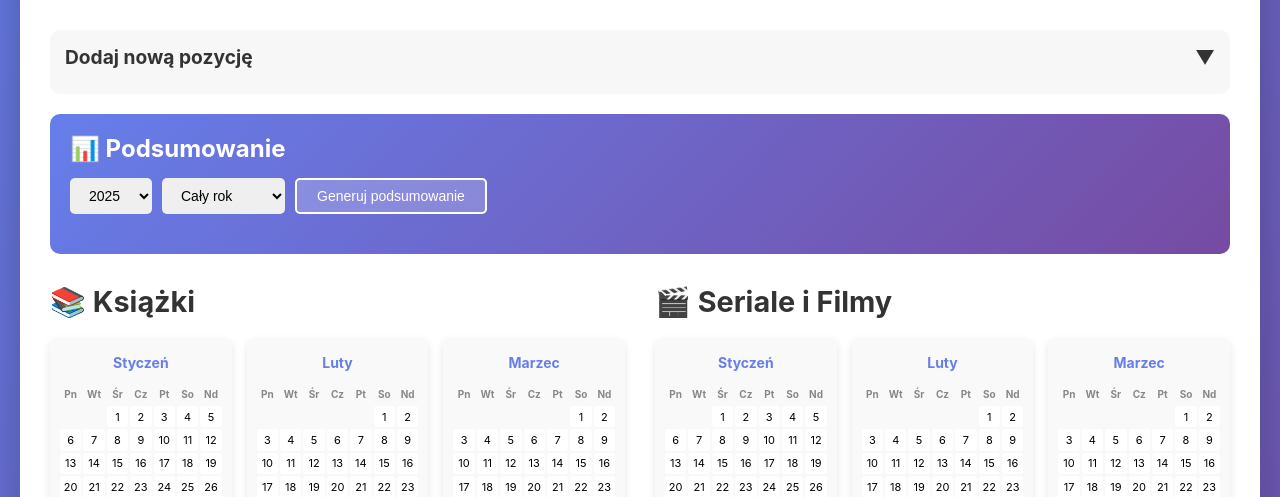
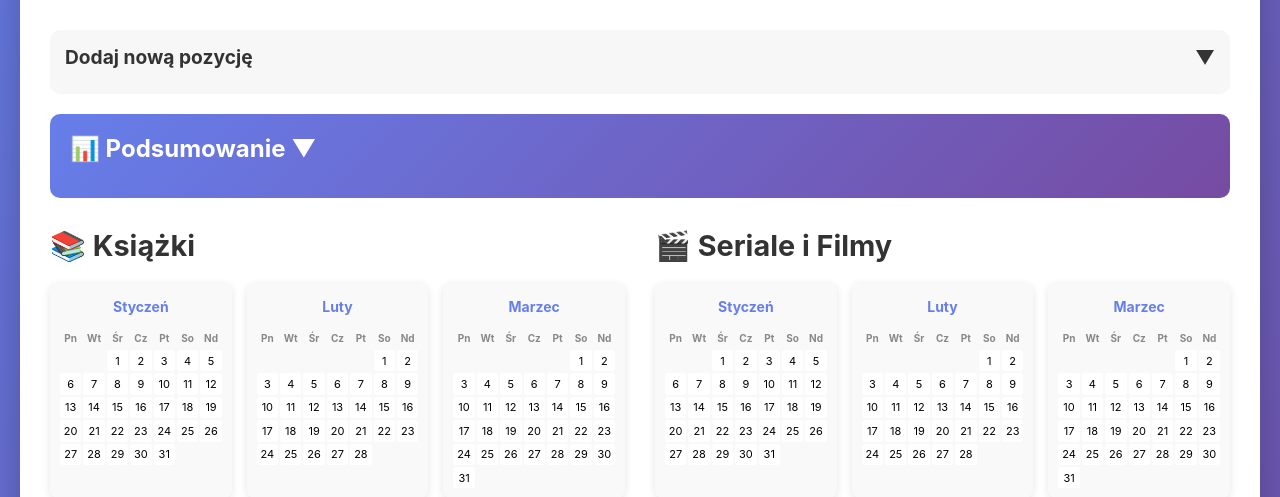
Before and after one commit to jezinka/medialog, a Flask app: page / in a window 1280 px wide. Shown: the part 175-672 px from the top of the page. Run offline with Flask 3, Linux system fonts and the light colour scheme; data that the repository does not hold is empty.

Commit message:
Make summary section collapsible to save screen space
Co-authored-by: jezinka <6199108+jezinka@users.noreply.github.com>

```diff
--- a/static/style.css
+++ b/static/style.css
@@ -91,6 +91,16 @@ header h1 {
 
 .form-container.expanded {
     max-height: 500px;
+}
+
+.summary-container {
+    max-height: 0;
+    overflow: hidden;
+    transition: max-height 0.3s ease-out;
+}
+
+.summary-container.expanded {
+    max-height: 2000px;
 }
 
 .form-group {
--- a/templates/index.html
+++ b/templates/index.html
@@ -57,7 +57,11 @@
         </div>
 
         <div class="summary-section">
-            <h2>📊 Podsumowanie</h2>
+            <h2 onclick="toggleSummary()" style="cursor: pointer;">
+                📊 Podsumowanie
+                <span class="toggle-icon" id="summaryToggleIcon">▼</span>
+            </h2>
+            <div class="summary-container" id="summaryContainer">
                 <div class="summary-controls">
                     <select id="summaryYear">
                         <option value="{{ year }}">{{ year }}</option>
@@ -68,6 +72,7 @@
                     <button class="summary-btn" onclick="generateSummary()">Generuj podsumowanie</button>
                 </div>
                 <div id="summaryContent"></div>
+            </div>
         </div>
 
         <div class="calendars-container">
@@ -127,6 +132,19 @@
         function toggleForm() {
             const container = document.getElementById('formContainer');
             const icon = document.getElementById('toggleIcon');
+
+            if (container.classList.contains('expanded')) {
+                container.classList.remove('expanded');
+                icon.classList.add('collapsed');
+            } else {
+                container.classList.add('expanded');
+                icon.classList.remove('collapsed');
+            }
+        }
+
+        function toggleSummary() {
+            const container = document.getElementById('summaryContainer');
+            const icon = document.getElementById('summaryToggleIcon');
 
             if (container.classList.contains('expanded')) {
                 container.classList.remove('expanded');
```
Lines whose indentation alone changed are shown as unchanged.
